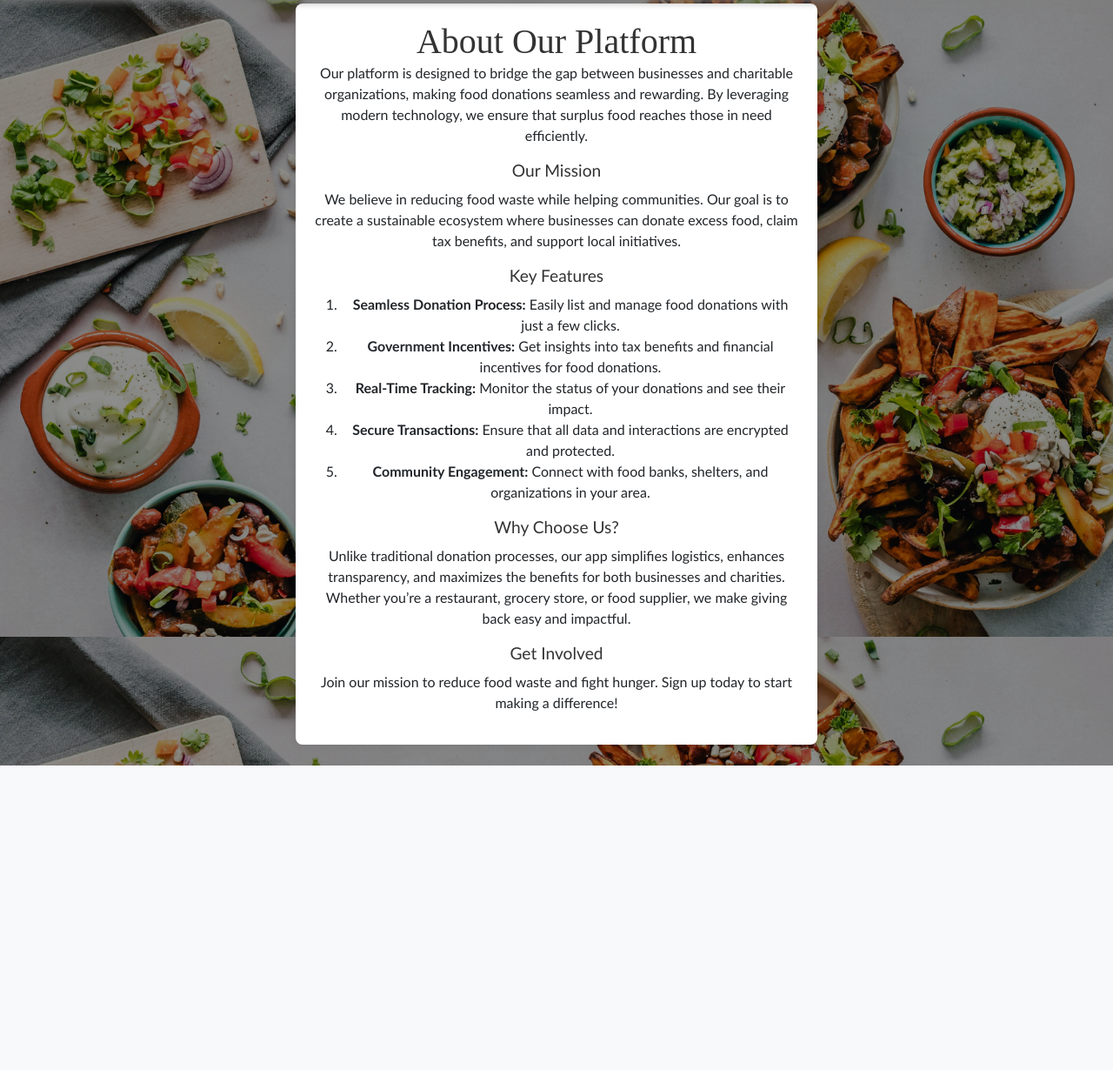
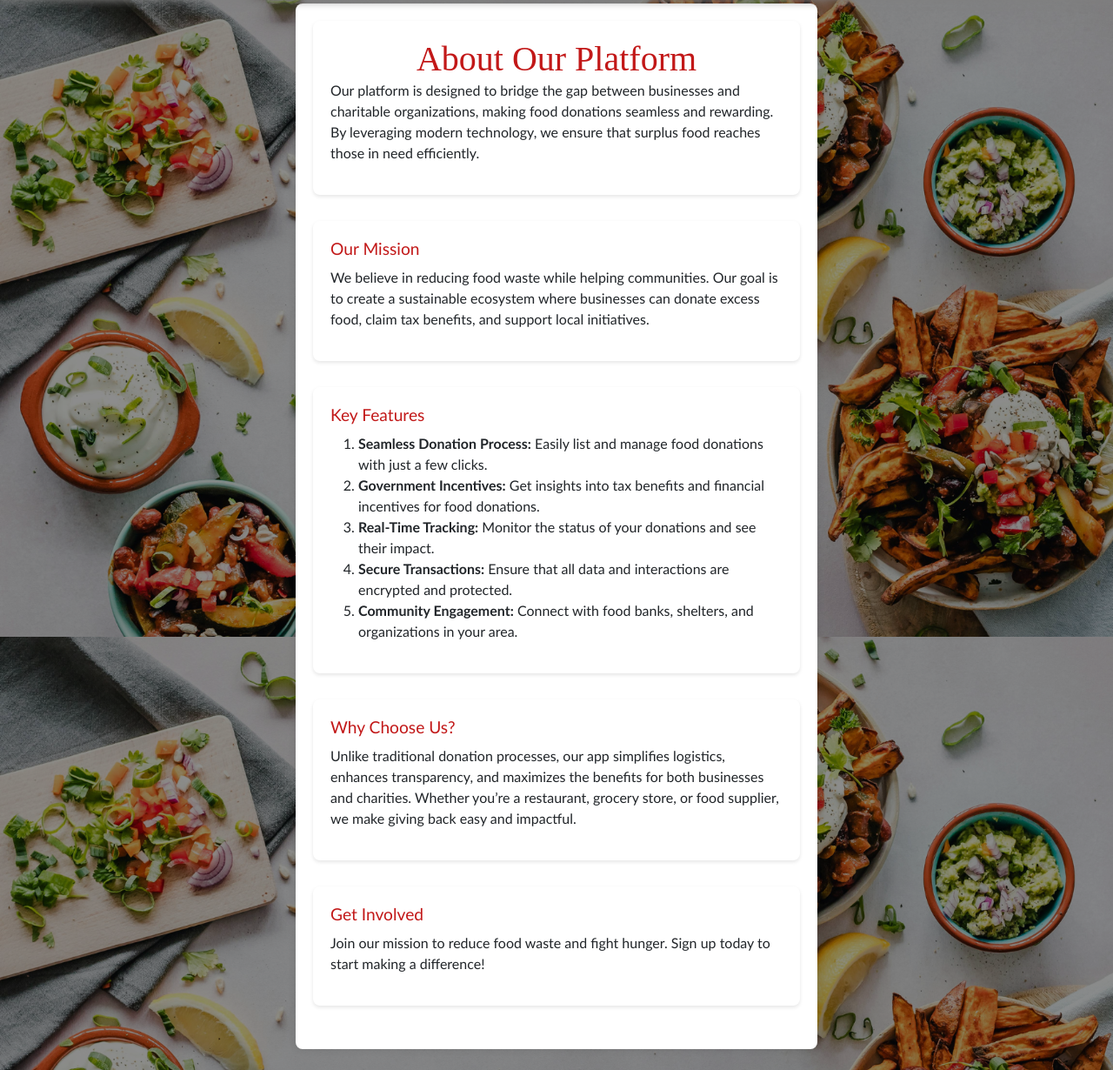
Before and after one commit to maxtmiller/NourishNet, a Flask app: template templates/about.html in a window 1280 px wide. Shown: the part 68-1298 px from the top of the page at 87% size. Before the commit the page ends 948 px from the top, so only its background shows below. Run offline with Flask 3, Linux system fonts and the light colour scheme; the template is opened without the code that fills it, so the values that code supplies are empty; parts of the project's set-up code (start-up, migrations or seed data) failed here and were passed over; some libraries are stand-ins or nearby versions; some web fonts are replaced.

Commit message:
Update about.html

```diff
--- a/templates/about.html
+++ b/templates/about.html
@@ -5,20 +5,39 @@
 {% endblock %}
 
 {% block main %}
+    <head>
+    <style>
+        section {
+        margin-bottom: 30px; /* Space between sections */
+        padding: 20px;
+        border-radius: 8px;
+        box-shadow: 0px 2px 4px rgba(0, 0, 0, 0.1); /* Subtle shadow */
+        text-align: left; /* Align text to the left */
+    }
+
+    section h1, section h2 {
+        color: #c21818; /* Set title color */
+    }
+    </style>
+    </head>
     <div id="aboutBody">
         <div class="container">
+            <section>
             <h1 id="aboutH1">About Our Platform</h1>
             <p>
                 Our platform is designed to bridge the gap between businesses and charitable organizations,
                 making food donations seamless and rewarding. By leveraging modern technology, we ensure that surplus food reaches those in need efficiently.
             </p>
-
+            </section>
+            <section>
             <h2>Our Mission</h2>
             <p>
                 We believe in reducing food waste while helping communities. Our goal is to create a sustainable ecosystem where businesses
                 can donate excess food, claim tax benefits, and support local initiatives.
             </p>
+            </section>
 
+            <section>
             <h2>Key Features</h2>
             <ol>
                 <li><strong>Seamless Donation Process:</strong> Easily list and manage food donations with just a few clicks.</li>
@@ -27,17 +46,22 @@
                 <li><strong>Secure Transactions:</strong> Ensure that all data and interactions are encrypted and protected.</li>
                 <li><strong>Community Engagement:</strong> Connect with food banks, shelters, and organizations in your area.</li>
             </ol>
+            </section>
 
+            <section>
             <h2>Why Choose Us?</h2>
             <p>
                 Unlike traditional donation processes, our app simplifies logistics, enhances transparency, and maximizes the benefits for both businesses and charities.
                 Whether you’re a restaurant, grocery store, or food supplier, we make giving back easy and impactful.
             </p>
+            </section>
 
+            <section>
             <h2>Get Involved</h2>
             <p>
                 Join our mission to reduce food waste and fight hunger. Sign up today to start making a difference!
             </p>
+            </section>
         </div>
     </div>
 {% endblock %}
```
